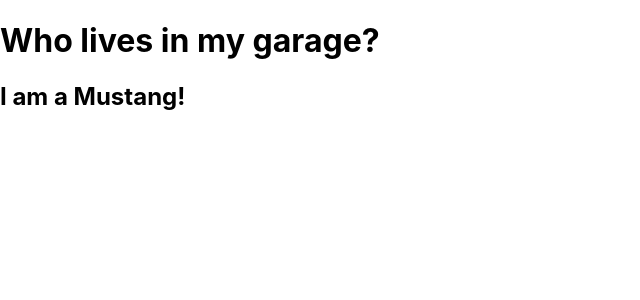
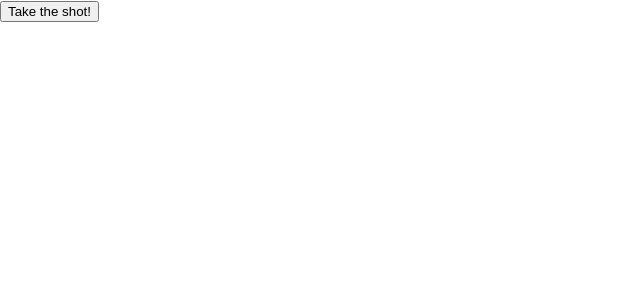
Before and after one commit to maribelcuales/React-Review-Project, a React (Create React App) app: page / in a window 1280 px wide. Shown: the top 300 px of the page, without its empty margins (0-640 px from the left). Built offline with nearby package versions, Linux system fonts and the light colour scheme.

Commit message:
Render Football component to root component.

```diff
--- a/src/index.js
+++ b/src/index.js
@@ -2,11 +2,11 @@
 import ReactDOM from 'react-dom';
 import './index.css';
 // import App from './App';
-import CarName from './CarName';
+import Football from './Football';
 
 ReactDOM.render(
   //<App />,
   //<Header favCol="yellow"/>,
-  <CarName />,
+  <Football />,
   document.getElementById('root')
 );
```
